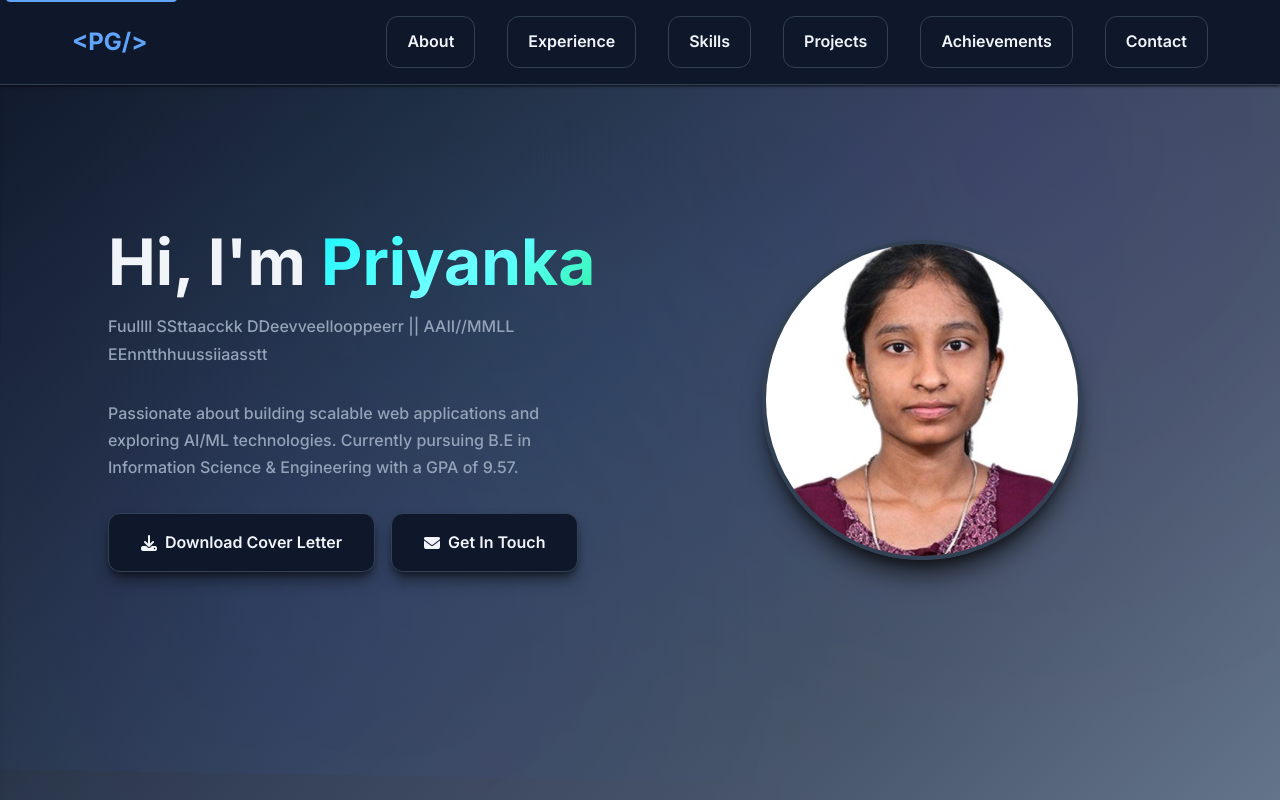
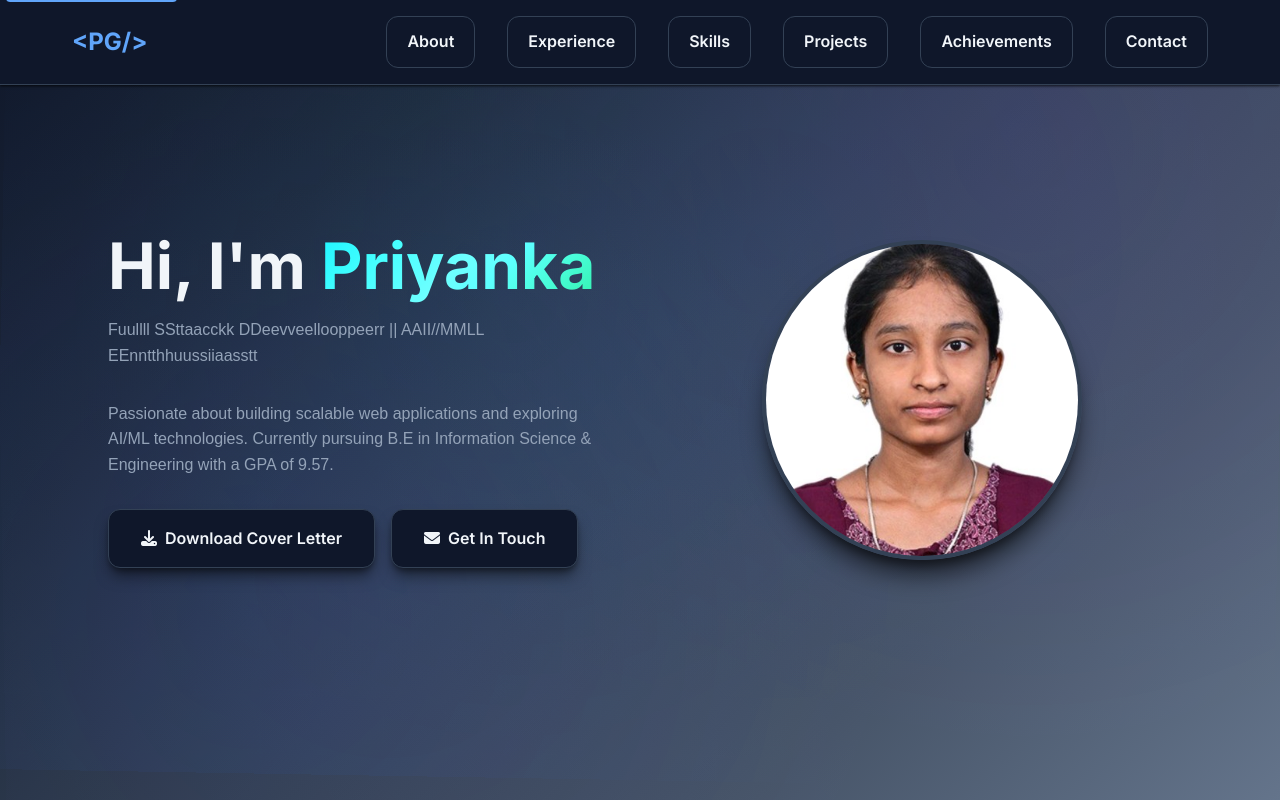
Before and after one commit to PriyankaGowda2005/Priyanka-Gowda-Portfolio, a plain HTML site: page index.html in a window 1280 px wide. Shown: the top 800 px of the page. Drawn offline with nearby package versions, Linux system fonts and the light colour scheme; no server answers.

Commit message:
Fix paragraph text jumbling - apply same treatment as subtitle

```diff
--- a/styles.css
+++ b/styles.css
@@ -377,24 +377,6 @@
         }
 
 
-        .hero-content p {
-            font-size: 1rem !important;
-            color: var(--text-muted) !important;
-            margin-bottom: 2rem !important;
-            max-width: 500px !important;
-            line-height: 1.7 !important;
-            text-shadow: none !important;
-            font-weight: 500 !important;
-            letter-spacing: 0px !important;
-            word-spacing: 0px !important;
-            text-transform: none !important;
-            font-family: 'Inter', sans-serif !important;
-            opacity: 1 !important;
-            transform: none !important;
-            animation: none !important;
-            display: block !important;
-            white-space: normal !important;
-        }
 
         .dark .hero-content p {
             color: #94a3b8;
@@ -2465,5 +2447,35 @@
             position: static !important;
             z-index: auto !important;
         }
-        }
-        }
+
+        /* FINAL FIX FOR PARAGRAPH TEXT - OVERRIDE EVERYTHING */
+        .hero-content p {
+            font-size: 16px !important;
+            color: #94a3b8 !important;
+            font-family: Arial, sans-serif !important;
+            font-weight: normal !important;
+            letter-spacing: 0px !important;
+            word-spacing: 0px !important;
+            line-height: 1.6 !important;
+            margin: 0 0 32px 0 !important;
+            padding: 0 !important;
+            text-transform: none !important;
+            text-shadow: none !important;
+            text-align: left !important;
+            opacity: 1 !important;
+            transform: none !important;
+            animation: none !important;
+            transition: none !important;
+            filter: none !important;
+            background: none !important;
+            border: none !important;
+            box-shadow: none !important;
+            display: block !important;
+            white-space: normal !important;
+            overflow: visible !important;
+            position: static !important;
+            z-index: auto !important;
+            max-width: 500px !important;
+        }
+        }
+        }
```
